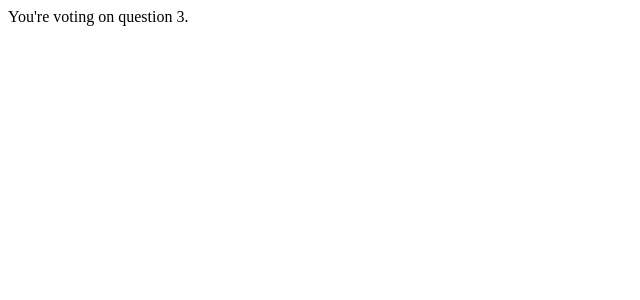
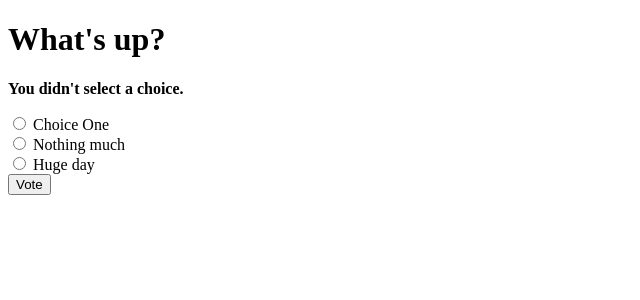
Before and after one commit to rtalan2020/django_tutorial, a Django app: page /polls/3/vote/ in a window 1280 px wide. Shown: the top 300 px of the page, without its empty margins (0-640 px from the left). Run offline with Django 3.2, Linux system fonts and the light colour scheme; data comes from the database, SQL or seed files in the repository.

Commit message:
Vote path
Modified the vote method  and added results.html

```diff
--- a/polls/templates/polls/detail.html
+++ b/polls/templates/polls/detail.html
@@ -7,10 +7,18 @@
 </head>
 <body>
     <h1>{{ question.question_text }}</h1>
-    <ul>
+
+    {% if error_message %}<p><strong>{{ error_message }}</strong></p>{% endif %}
+
+    <form action="{% url 'polls:vote' question.id %}" method="post">
+    {% csrf_token %}
     {% for choice in question.choice_set.all %}
-        <li>{{ choice.choice_text }}</li>
+        <input type="radio" name="choice" id="choice{{ forloop.counter }}" value="{{ choice.id }}">
+        <label for="choice{{ forloop.counter }}">{{ choice.choice_text }}</label><br>
     {% endfor %}
-    </ul>
+    {% if  question.choice_set.all  %}
+    <input type="submit" value="Vote">
+    {% endif %}
+    </form>
 </body>
 </html>
--- a/polls/views.py
+++ b/polls/views.py
@@ -1,8 +1,8 @@
-from django.http import HttpResponse, Http404
-from django.template import loader
+from django.http import HttpResponse, Http404, HttpResponseRedirect
 from django.shortcuts import render, get_object_or_404
+from django.urls import reverse
 
-from .models import Question
+from .models import Question, Choice
 
 
 def index(request):
@@ -16,8 +16,23 @@ def detail(request, question_id):
     return render(request, 'polls/detail.html', {'question': question})
 
 def results(request, question_id):
-    response = "You're looking at the results of question %s."
-    return HttpResponse(response % question_id)
+    question = get_object_or_404(Question, pk=question_id)
+    return render(request, 'polls/results.html', {'question': question})
 
 def vote(request, question_id):
-    return HttpResponse("You're voting on question %s." % question_id)
+    question = get_object_or_404(Question, pk=question_id)
+    try:
+        selected_choice = question.choice_set.get(pk=request.POST['choice'])
+    except (KeyError, Choice.DoesNotExist):
+        # Redisplay the question voting form.
+        return render(request, 'polls/detail.html', {
+            'question': question,
+            'error_message': "You didn't select a choice.",
+        })
+    else:
+        selected_choice.votes += 1
+        selected_choice.save()
+        # Always return an HttpResponseRedirect after successfully dealing
+        # with POST data. This prevents data from being posted twice if a
+        # user hits the Back button.
+        return HttpResponseRedirect(reverse('polls:results', args=(question.id,)))
```
Also changed, not shown: polls/templates/polls/results.html (added, +19 -0 lines).
